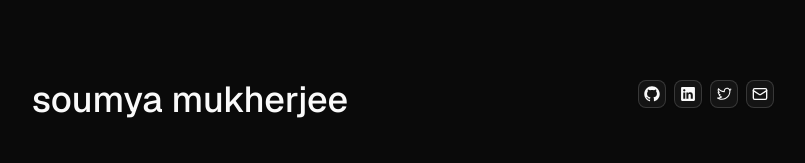
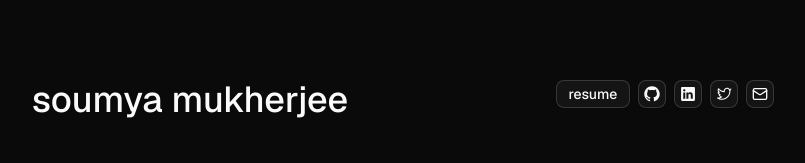
Before and after one commit to 0xdeathstalker/portfolio, a Next.js app: page / in a window 1280 px wide. Shown: the top 163 px of the page, without its empty margins (237-1042 px from the left). Built offline with nearby package versions, Linux system fonts and the light colour scheme; no server answers.

Commit message:
add: resume link

```diff
--- a/src/components/sections/projects.tsx
+++ b/src/components/sections/projects.tsx
@@ -1,20 +1,21 @@
-import Link from "next/link";
 import LinkIcon from "@/components/link-icon";
 import { projects } from "@/lib/config/site-data";
 import type { Project } from "@/lib/types";
+import Link from "next/link";
 
 export default function Projects() {
   return (
-    <section id="builds" className="py-10">
-      <h1 className="text-3xl font-medium mb-8 group w-fit">
-        builds{" "}
-        <span className="opacity-0 group-hover:opacity-100 transition-all duration-300 ease-out text-neutral-400 dark:text-neutral-600 text-base transform translate-x-10 group-hover:translate-x-0">
-          [b]
-        </span>
-      </h1>
+    <section
+      id="builds"
+      className="py-10"
+    >
+      <h1 className="text-3xl font-medium mb-8 group w-fit">builds </h1>
       <div className="space-y-12">
         {projects.map((project) => (
-          <ProjectItem key={project.title} project={project} />
+          <ProjectItem
+            key={project.title}
+            project={project}
+          />
         ))}
       </div>
     </section>
--- a/src/components/sections/socials.tsx
+++ b/src/components/sections/socials.tsx
@@ -1,18 +1,20 @@
 "use client";
 
-import { Mail } from "lucide-react";
-import { AnimatePresence, motion } from "motion/react";
-import Link from "next/link";
-import * as React from "react";
 import { buttonVariants } from "@/components/ui/button";
 import { portfolio } from "@/lib/config/site-data";
 import { useCopyToClipboard } from "@/lib/hooks/useCopyToClipboard";
 import type { SocialKeys } from "@/lib/types";
 import { cn } from "@/lib/utils";
+import { Mail } from "lucide-react";
+import { AnimatePresence, motion } from "motion/react";
+import Link from "next/link";
+import * as React from "react";
 
 export default function Socials() {
   return (
     <div className="inline-flex items-center gap-2">
+      <ResumeButton />
+
       {(Object.keys(portfolio.socials) as Array<SocialKeys>).map((key) => {
         const link = portfolio.socials[key];
         return (
@@ -29,6 +31,18 @@ export default function Socials() {
 
       <MailButton />
     </div>
+  );
+}
+
+function ResumeButton() {
+  return (
+    <Link
+      href={portfolio.resume}
+      target="_blank"
+      className={cn(buttonVariants({ variant: "outline", size: "sm" }), "h-7")}
+    >
+      resume
+    </Link>
   );
 }
 
--- a/src/components/sections/work.tsx
+++ b/src/components/sections/work.tsx
@@ -1,9 +1,9 @@
 "use client";
 
-import Link from "next/link";
 import LinkIcon from "@/components/link-icon";
 import { works } from "@/lib/config/site-data";
 import type { Work as WorkType } from "@/lib/types";
+import Link from "next/link";
 
 export default function Work() {
   return (
@@ -11,12 +11,7 @@ export default function Work() {
       id="work"
       className="py-10"
     >
-      <h1 className="text-3xl font-medium mb-8 group w-fit">
-        places i've been{" "}
-        <span className="opacity-0 group-hover:opacity-100 transition-all duration-300 ease-out text-neutral-400 dark:text-neutral-600 text-base transform translate-x-10 group-hover:translate-x-0">
-          [p]
-        </span>
-      </h1>
+      <h1 className="text-3xl font-medium mb-8 group w-fit">places i've been </h1>
       <div className="space-y-12">
         {works.map((work, index) => (
           <WorkItem
--- a/src/lib/config/site-data.tsx
+++ b/src/lib/config/site-data.tsx
@@ -4,7 +4,7 @@ import type { Project, Work } from "@/lib/types";
 export const portfolio = {
   author: "soumya mukherjee",
   bio: "i build fast and sharp interfaces. obsessed with clean ui and smooth ux. developing the skill to craft polished web experiences. diving deep in web3. if it's sleek, snappy, and slightly overengineered - chances are i made it.",
-  resume: "https://drive.google.com/file/d/19NML86_Fj4YxKxNGYzT2qynNRJfFKJvv/view?usp=sharing",
+  resume: "https://drive.google.com/file/d/1afreIcD7OfaimQ4HNHpHZsr3mxt18BS1/view?usp=drive_link",
   socials: {
     github: "https://github.com/0xdeathstalker",
     linkedin: "https://www.linkedin.com/in/soumya-mukherjee-88a551248/",
```
